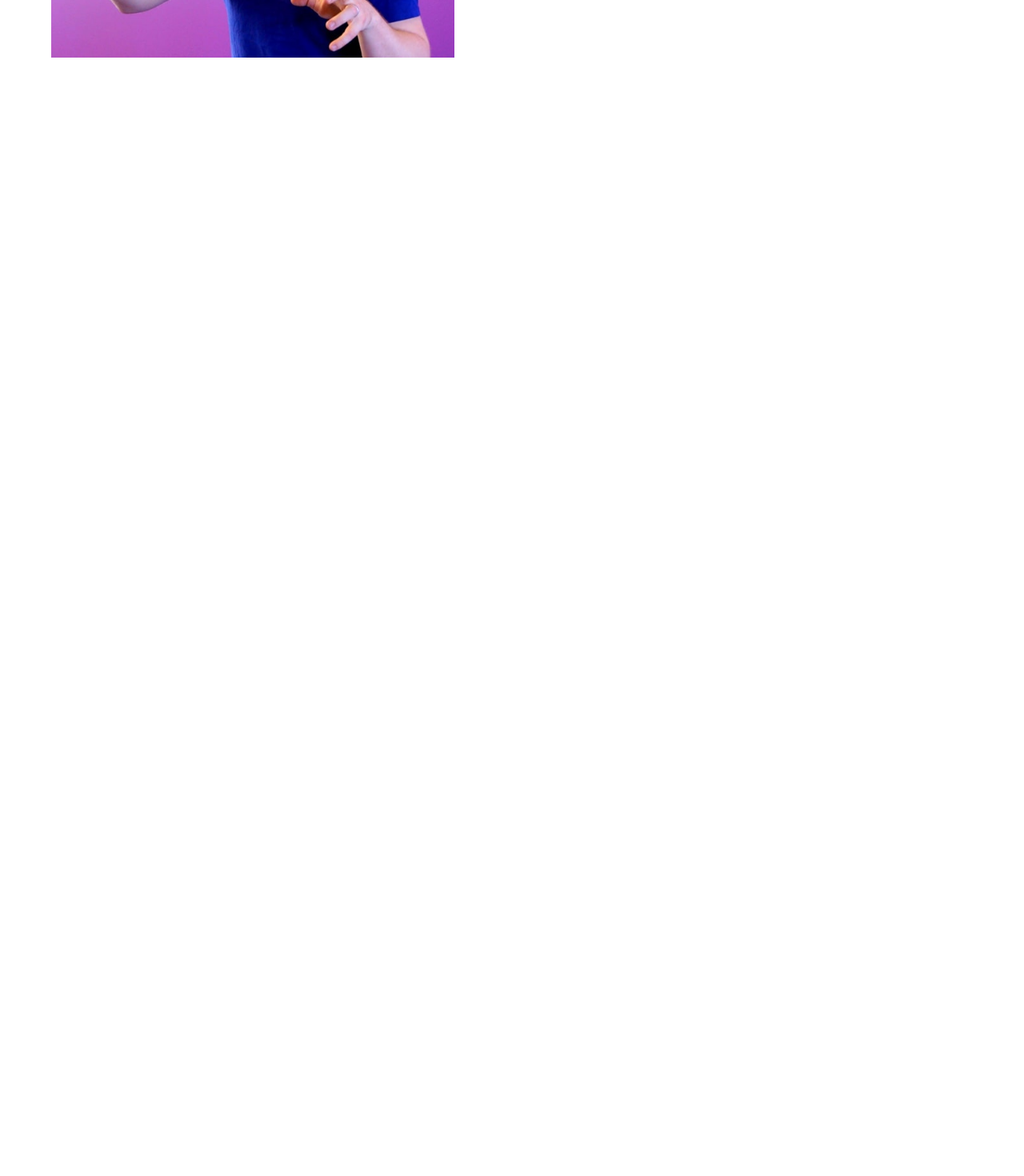
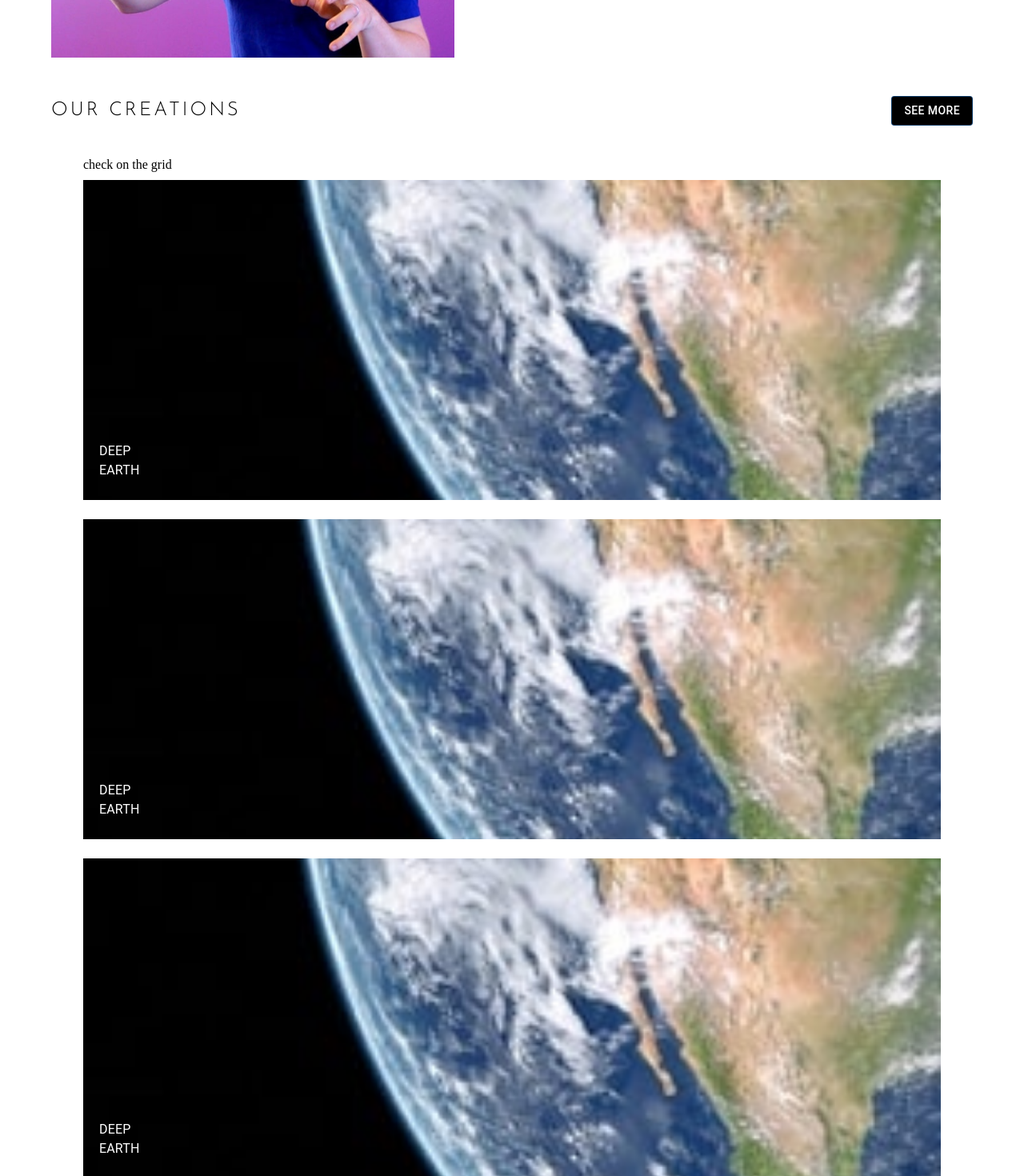
Before and after one commit to meyoh-23/loop-studio-React, a React (Create React App) app: page / in a window 1280 px wide. Shown: the part 1120-2590 px from the top of the page at 80% size. Before the commit the page ends 1231 px from the top, so only its background shows below. Built offline with nearby package versions, Linux system fonts and the light colour scheme.

Commit message:
rectify grid later

```diff
--- a/src/App.js
+++ b/src/App.js
@@ -2,6 +2,7 @@
 import Hero from "./components/Hero";
 import Navbar from './components/Navbar';
 import About from "./components/About";
+import Products from "./components/Products";
 
 function App() {
   return (
@@ -9,6 +10,7 @@ function App() {
       <Navbar/>
       <Hero/>
       <About/>
+      <Products/>
     </>
   );
 }
--- /dev/null
+++ b/src/components/Products.jsx
@@ -0,0 +1,295 @@
+import { Box, Button, Container, Typography } from '@mui/material';
+import React from 'react';
+
+import mobileProject1 from './assets/mobile/image-deep-earth.jpg';
+
+import desktopProject1 from './assets/desktop/image-deep-earth.jpg';
+
+const Products = () => {
+    return (
+        <Container
+        sx={{
+            marginTop: "3rem",
+            display: "flex",
+            flexDirection: "column",
+            marginBottom: "3rem",
+        }}
+        >
+            <Box
+            sx={{
+                display: {
+                    xs: "block",
+                    sm: "flex",
+                },
+                justifyContent: {
+                    xs: "flex-start",
+                    sm: "space-between",
+                },
+            }}
+            >
+                <Typography
+                sx={{
+                        fontFamily: "'Josefin Sans', sans-serif",
+                        fontSize: "1.5rem",
+                        textTransform: "uppercase",
+                        letterSpacing: "3px",
+                    }}
+                >
+                    our creations
+                </Typography>
+                <Box
+                sx={{
+                    display: {
+                        xs: "none",
+                        sm: "flex",
+                    },
+                }}
+                >
+                    <Button
+                    variant='outlined'
+                    sx={{
+                        textTransform: "uppercase",
+                        color: "hsl(0, 0%, 100%)",
+                        backgroundColor: "hsl(0, 0%, 0%)"
+                    }}
+                    >
+                        see more
+                    </Button>
+                </Box>
+            </Box>
+            <Box
+            sx={{
+                margin: "2.5rem",
+                display: "grid",
+                gridTemplateRows: 4,
+                gap: "1.5rem",
+            }}
+            >
+                check on the grid
+                <Box
+                sx={{
+                    height: {
+                        xs: "200px",
+                        sm: "400px",
+                    },
+                    width: "auto",
+                    backgroundImage: {
+                        xs: `url(${mobileProject1})`,
+                        sm: `url(${desktopProject1})`,
+                    },
+                    backgroundPosition: "center",
+                    backgroundRepeat: "no-repeat",
+                    backgroundSize: "cover",
+                    position: "relative",
+                }}
+                >
+                    <Typography
+                    sx={{
+                        position: "absolute",
+                        left: "20px",
+                        bottom: "25px",
+                        textTransform: "uppercase",
+                        color: "hsl(0, 0%, 100%)",
+                    }}
+                    >
+                        deep <br/> earth
+                    </Typography>
+                </Box>
+                <Box
+                sx={{
+                    height: {
+                        xs: "200px",
+                        sm: "400px",
+                    },
+                    width: "auto",
+                    backgroundImage: {
+                        xs: `url(${mobileProject1})`,
+                        sm: `url(${desktopProject1})`,
+                    },
+                    backgroundPosition: "center",
+                    backgroundRepeat: "no-repeat",
+                    backgroundSize: "cover",
+                    position: "relative",
+                }}
+                >
+                    <Typography
+                    sx={{
+                        position: "absolute",
+                        left: "20px",
+                        bottom: "25px",
+                        textTransform: "uppercase",
+                        color: "hsl(0, 0%, 100%)",
+                    }}
+                    >
+                        deep <br/> earth
+                    </Typography>
+                </Box>
+                <Box
+                sx={{
+                    height: {
+                        xs: "200px",
+                        sm: "400px",
+                    },
+                    width: "auto",
+                    backgroundImage: {
+                        xs: `url(${mobileProject1})`,
+                        sm: `url(${desktopProject1})`,
+                    },
+                    backgroundPosition: "center",
+                    backgroundRepeat: "no-repeat",
+                    backgroundSize: "cover",
+                    position: "relative",
+                }}
+                >
+                    <Typography
+                    sx={{
+                        position: "absolute",
+                        left: "20px",
+                        bottom: "25px",
+                        textTransform: "uppercase",
+                        color: "hsl(0, 0%, 100%)",
+                    }}
+                    >
+                        deep <br/> earth
+                    </Typography>
+                </Box>
+                <Box
+                sx={{
+                    height: {
+                        xs: "200px",
+                        sm: "400px",
+                    },
+                    width: "auto",
+                    backgroundImage: {
+                        xs: `url(${mobileProject1})`,
+                        sm: `url(${desktopProject1})`,
+                    },
+                    backgroundPosition: "center",
+                    backgroundRepeat: "no-repeat",
+                    backgroundSize: "cover",
+                    position: "relative",
+                }}
+                >
+                    <Typography
+                    sx={{
+                        position: "absolute",
+                        left: "20px",
+                        bottom: "25px",
+                        textTransform: "uppercase",
+                        color: "hsl(0, 0%, 100%)",
+                    }}
+                    >
+                        deep <br/> earth
+                    </Typography>
+                </Box>
+                <Box
+                sx={{
+                    height: {
+                        xs: "200px",
+                        sm: "400px",
+                    },
+                    width: "auto",
+                    backgroundImage: {
+                        xs: `url(${mobileProject1})`,
+                        sm: `url(${desktopProject1})`,
+                    },
+                    backgroundPosition: "center",
+                    backgroundRepeat: "no-repeat",
+                    backgroundSize: "cover",
+                    position: "relative",
+                }}
+                >
+                    <Typography
+                    sx={{
+                        position: "absolute",
+                        left: "20px",
+                        bottom: "25px",
+                        textTransform: "uppercase",
+                        color: "hsl(0, 0%, 100%)",
+                    }}
+                    >
+                        deep <br/> earth
+                    </Typography>
+                </Box>
+                <Box
+                sx={{
+                    height: {
+                        xs: "200px",
+                        sm: "400px",
+                    },
+                    width: "auto",
+                    backgroundImage: {
+                        xs: `url(${mobileProject1})`,
+                        sm: `url(${desktopProject1})`,
+                    },
+                    backgroundPosition: "center",
+                    backgroundRepeat: "no-repeat",
+                    backgroundSize: "cover",
+                    position: "relative",
+                }}
+                >
+                    <Typography
+                    sx={{
+                        position: "absolute",
+                        left: "20px",
+                        bottom: "25px",
+                        textTransform: "uppercase",
+                        color: "hsl(0, 0%, 100%)",
+                    }}
+                    >
+                        deep <br/> earth
+                    </Typography>
+                </Box>
+                <Box
+                sx={{
+                    height: {
+                        xs: "200px",
+                        sm: "400px",
+                    },
+                    width: "auto",
+                    backgroundImage: {
+                        xs: `url(${mobileProject1})`,
+                        sm: `url(${desktopProject1})`,
+                    },
+                    backgroundPosition: "center",
+                    backgroundRepeat: "no-repeat",
+                    backgroundSize: "cover",
+                    position: "relative",
+                }}
+                >
+                    <Typography
+                    sx={{
+                        position: "absolute",
+                        left: "20px",
+                        bottom: "25px",
+                        textTransform: "uppercase",
+                        color: "hsl(0, 0%, 100%)",
+                    }}
+                    >
+                        deep <br/> earth
+                    </Typography>
+                </Box>
+            </Box>
+            <Box
+                sx={{
+                    display: {
+                        xs: "flex",
+                        sm: "none",
+                    },
+                }}
+                >
+                    <Button
+                    variant='outlined'
+                    sx={{
+                        textTransform: "uppercase",
+                        color: "hsl(0, 0%, 100%)",
+                        backgroundColor: "hsl(0, 0%, 0%)"
+                    }}
+                    >
+                        see more
+                    </Button>
+                </Box>
+        </Container>
+    )}
+
+export default Products;
```
